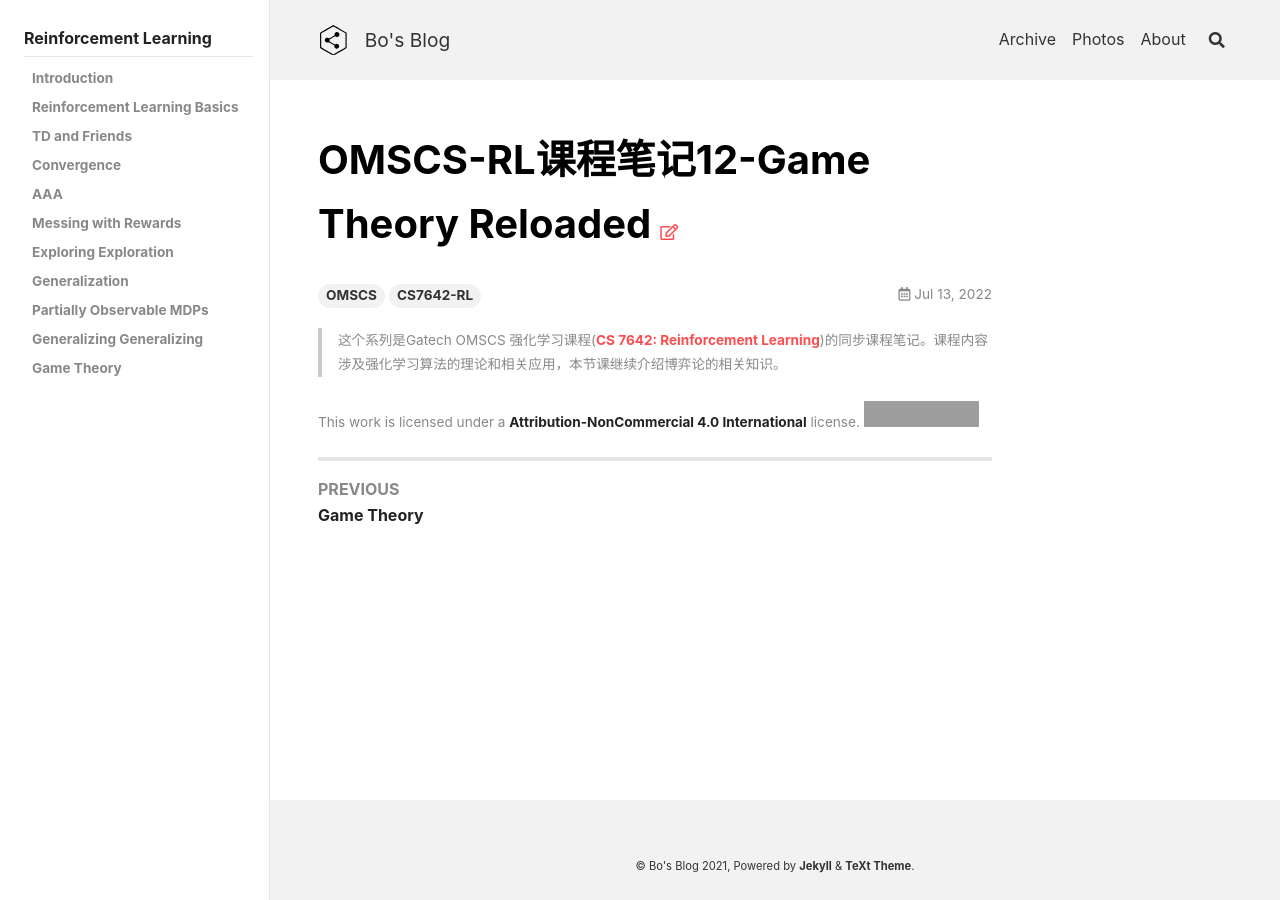
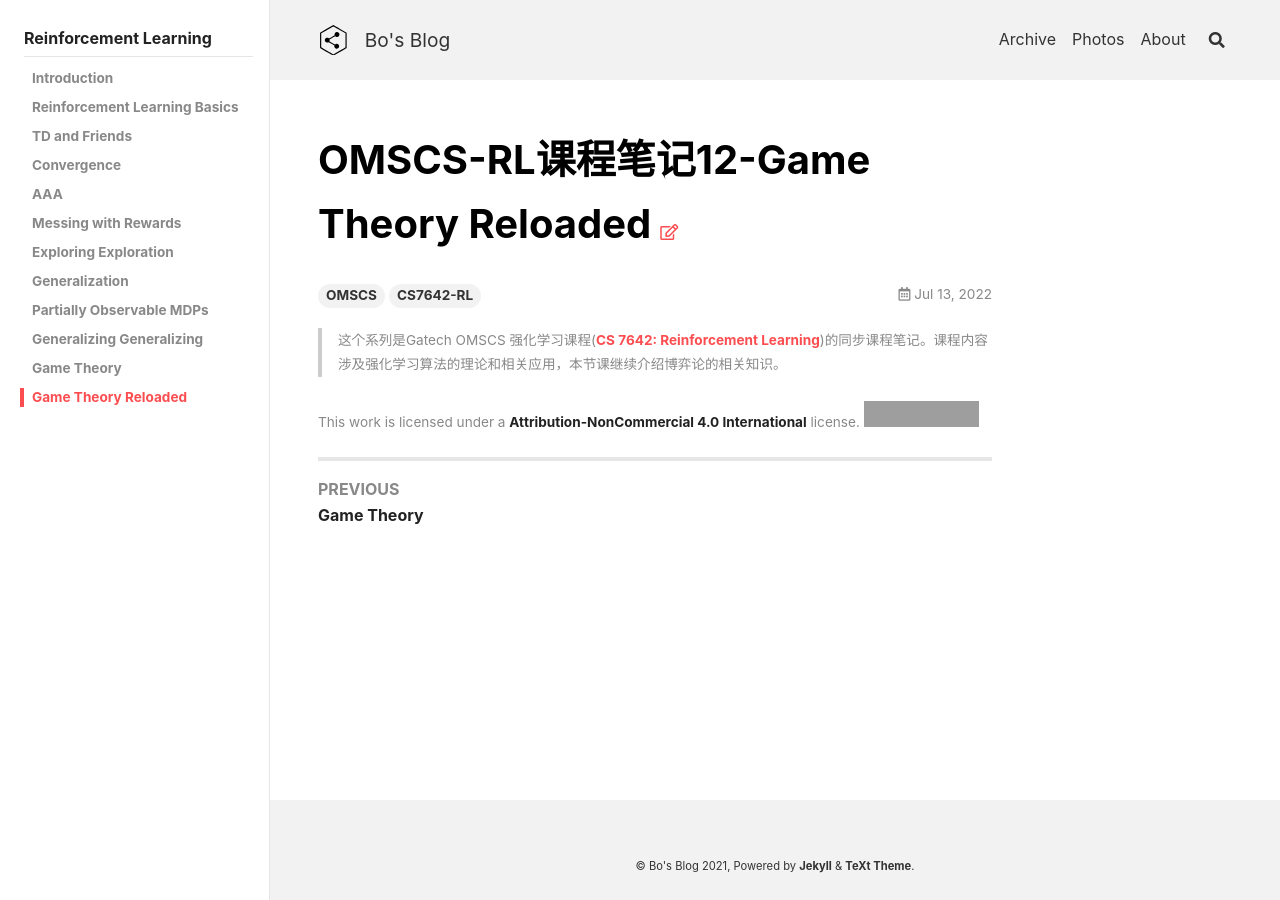
Before and after one commit to peng00bo00/peng00bo00_previous_blog, a Jekyll site: the page built from _posts/2022-07-13-OMSCS-RL-NOTES-12.md, in a window 1280 px wide. Built offline with Jekyll 4.4.1, drawn with Linux system fonts in a browser that asks for light colours; nearby versions of some CDN libraries; grey boxes are pictures that could not be loaded.

Commit message:
Update navigation.yml

```diff
--- a/_data/navigation.yml
+++ b/_data/navigation.yml
@@ -386,3 +386,5 @@
         url: /2022/07/04/OMSCS-RL-NOTES-10.html
       - title: Game Theory
         url: /2022/07/05/OMSCS-RL-NOTES-11.html
+      - title: Game Theory Reloaded
+        url: /2022/07/13/OMSCS-RL-NOTES-12.html
```
